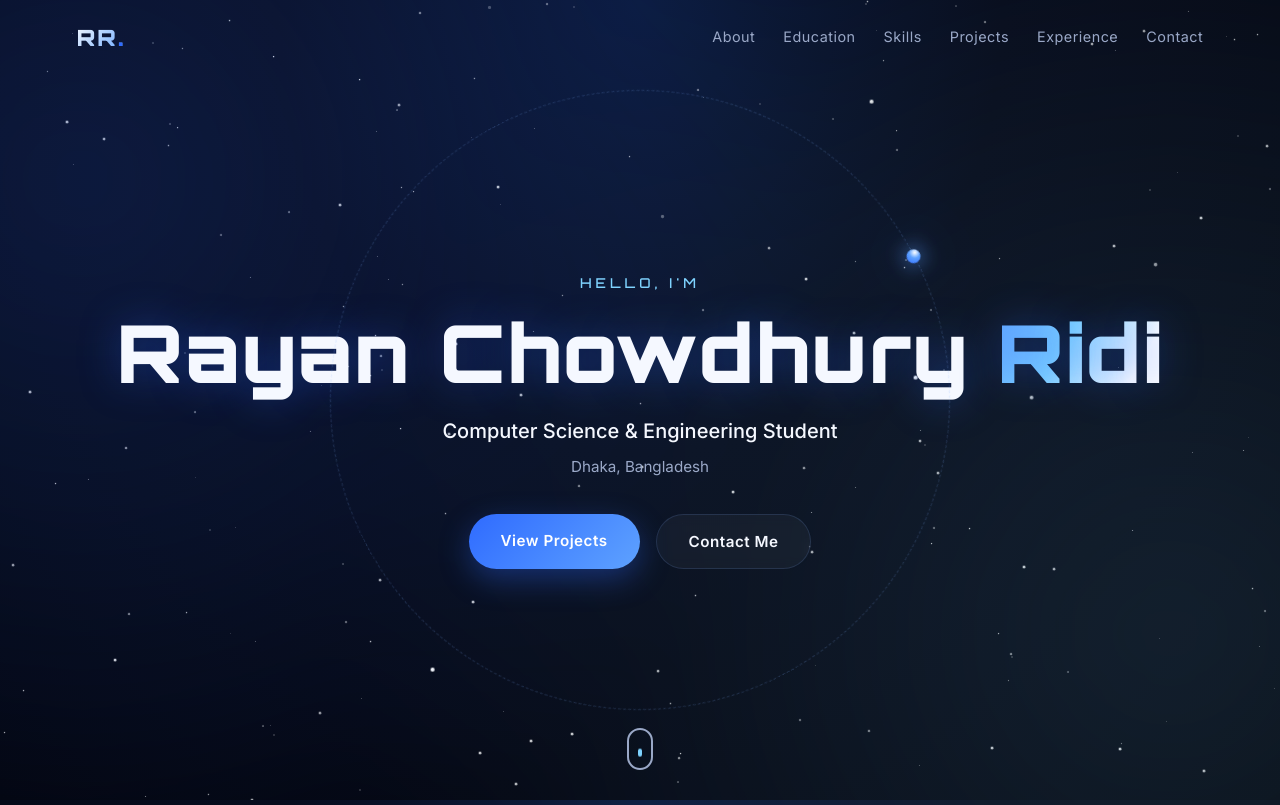
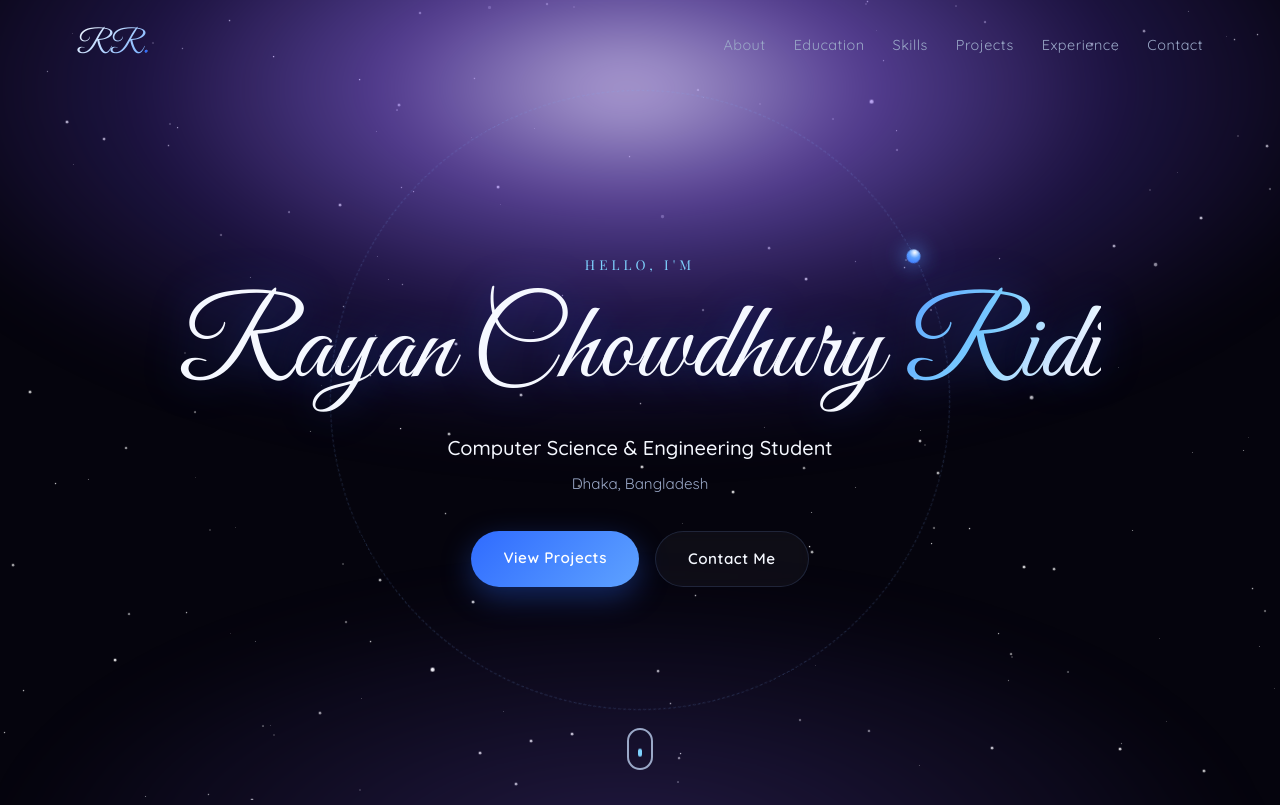
Before and after one commit to ridhimaridi/ridhimaridi.github.io, a plain HTML site: page index.html in a window 1280 px wide. Shown: the top 805 px of the page. Drawn offline with nearby package versions, Linux system fonts and the light colour scheme; animation ran at ten frames a second.

Commit message:
Add files via upload

```diff
--- a/index.html
+++ b/index.html
@@ -7,7 +7,7 @@
   <meta name="description" content="Portfolio of Rayan Chowdhury Ridi, Computer Science and Engineering student and web developer from Dhaka, Bangladesh.">
   <link rel="preconnect" href="https://fonts.googleapis.com">
   <link rel="preconnect" href="https://fonts.gstatic.com" crossorigin>
-  <link href="https://fonts.googleapis.com/css2?family=Orbitron:wght@500;700;900&family=Inter:wght@300;400;500;600&display=swap" rel="stylesheet">
+  <link href="https://fonts.googleapis.com/css2?family=Great+Vibes&family=Playfair+Display:wght@400;600;700&family=Quicksand:wght@300;400;500;600;700&display=swap" rel="stylesheet">
   <link rel="stylesheet" href="style.css">
 </head>
 <body>
--- a/style.css
+++ b/style.css
@@ -11,8 +11,9 @@
   --glass: rgba(255, 255, 255, 0.04);
   --border: rgba(127, 175, 255, 0.15);
   --radius: 18px;
-  --font-display: 'Orbitron', sans-serif;
-  --font-body: 'Inter', system-ui, sans-serif;
+  --font-display: 'Playfair Display', Georgia, serif;
+  --font-script: 'Great Vibes', cursive;
+  --font-body: 'Quicksand', system-ui, sans-serif;
 }
 
 *, *::before, *::after { margin: 0; padding: 0; box-sizing: border-box; }
@@ -21,7 +22,7 @@ html { scroll-behavior: smooth; }
 
 body {
   font-family: var(--font-body);
-  background: radial-gradient(ellipse at top, #0b1a3d 0%, var(--space) 40%, var(--black) 100%);
+  background: #05040d;
   background-attachment: fixed;
   color: var(--white);
   line-height: 1.7;
@@ -58,9 +59,9 @@ ul { list-style: none; }
   z-index: -1;
   pointer-events: none;
   background:
-    radial-gradient(circle at 20% 30%, rgba(47, 107, 255, 0.18), transparent 45%),
-    radial-gradient(circle at 80% 70%, rgba(127, 211, 255, 0.12), transparent 50%);
-  filter: blur(40px);
+    radial-gradient(ellipse 60% 45% at 50% 22%, rgba(214, 200, 255, 0.85) 0%, rgba(150, 110, 255, 0.55) 22%, rgba(90, 60, 200, 0.28) 45%, transparent 70%),
+    radial-gradient(ellipse 50% 35% at 50% 90%, rgba(120, 90, 230, 0.25), transparent 70%);
+  filter: blur(30px);
   animation: drift 20s ease-in-out infinite alternate;
 }
 @keyframes drift {
@@ -87,10 +88,10 @@ ul { list-style: none; }
   padding: 12px 6%;
 }
 .logo {
-  font-family: var(--font-display);
-  font-weight: 900;
-  font-size: 1.4rem;
-  letter-spacing: 2px;
+  font-family: var(--font-script);
+  font-weight: 400;
+  font-size: 2rem;
+  letter-spacing: 0;
   background: linear-gradient(135deg, #fff, var(--blue-bright));
   -webkit-background-clip: text;
   background-clip: text;
@@ -181,11 +182,11 @@ ul { list-style: none; }
   margin-bottom: 14px;
 }
 .hero-name {
-  font-family: var(--font-display);
-  font-weight: 900;
-  font-size: clamp(2.2rem, 7vw, 5rem);
+  font-family: var(--font-script);
+  font-weight: 400;
+  font-size: clamp(3.2rem, 11vw, 7rem);
   line-height: 1.1;
-  letter-spacing: 2px;
+  letter-spacing: 0;
   margin-bottom: 18px;
   text-shadow: 0 0 40px rgba(47, 107, 255, 0.35);
 }
```
